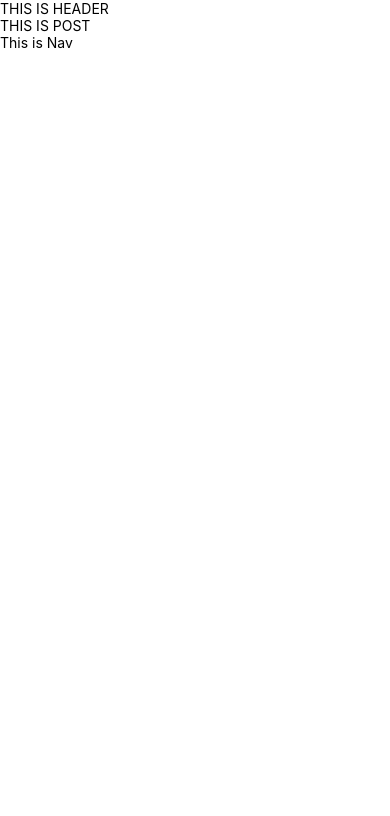
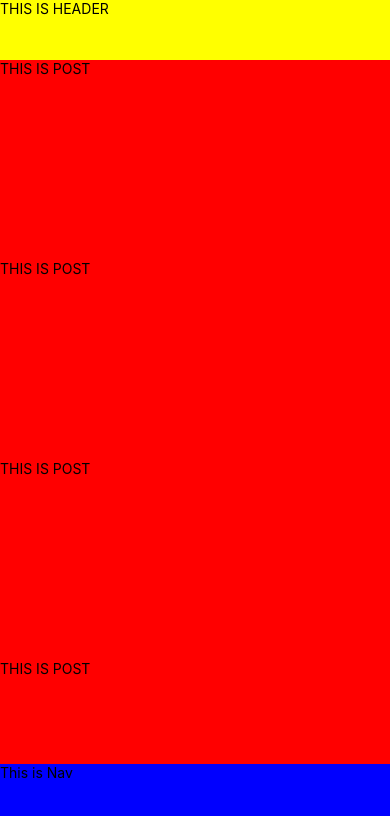
Before and after one commit to Jinho1011/Jinstagram, a React Native app: screen / in a window 390 px wide. Shown: the top 816 px of the page. Built offline with nearby package versions, Linux system fonts and the light colour scheme.

Commit message:
add Home components

```diff
--- a/App.js
+++ b/App.js
@@ -1,45 +1,31 @@
 import React from 'react';
-import {StatusBar, Text, View} from 'react-native';
+import {Text, View, ScrollView} from 'react-native';
+import styled from 'styled-components/native';
 
-const Header = () => {
-  return (
-    <View>
-      <Text>THIS IS HEADER</Text>
-    </View>
-  );
-};
+import Header from './Screens/Home/Header';
+import Post from './Screens/Home/Post';
+import Navigation from './Screens/Home/Navigation';
 
-const Post = () => {
-  return (
-    <View>
-      <Text>THIS IS POST</Text>
-    </View>
-  );
-};
-
-const PostContainer = () => {
-  return (
-    <View>
-      <Post></Post>
-    </View>
-  );
-};
-
-const Navigation = () => {
-  return (
-    <View>
-      <Text>This is Nav</Text>
-    </View>
-  );
-};
+const Home = styled.View`
+  flex: 1;
+  justify-content: space-between;
+`;
 
 const App = () => {
   return (
-    <View>
+    <Home>
       <Header></Header>
-      <PostContainer></PostContainer>
+      <ScrollView
+        showsVerticalScrollIndicator={false}
+        showsHorizontalScrollIndicator={false}>
+        <Post></Post>
+        <Post></Post>
+        <Post></Post>
+        <Post></Post>
+        <Post></Post>
+      </ScrollView>
       <Navigation></Navigation>
-    </View>
+    </Home>
   );
 };
 
--- /dev/null
+++ b/Screens/Home/Header.js
@@ -0,0 +1,19 @@
+import React from 'react';
+import {Text, View} from 'react-native';
+import styled from 'styled-components/native';
+
+const HeaderContainer = styled.View`
+  height: 60px;
+  flex-direction: row;
+  background-color: yellow;
+`;
+
+const Header = () => {
+  return (
+    <HeaderContainer>
+      <Text>THIS IS HEADER</Text>
+    </HeaderContainer>
+  );
+};
+
+export default Header;
--- /dev/null
+++ b/Screens/Home/Navigation.js
@@ -0,0 +1,18 @@
+import React from 'react';
+import {Text, View} from 'react-native';
+import styled from 'styled-components/native';
+
+const NavigationContainer = styled.View`
+  height: 80px;
+  background-color: blue;
+`;
+
+const Navigation = () => {
+  return (
+    <NavigationContainer>
+      <Text>This is Nav</Text>
+    </NavigationContainer>
+  );
+};
+
+export default Navigation;
--- /dev/null
+++ b/Screens/Home/Post.js
@@ -0,0 +1,18 @@
+import React from 'react';
+import {Text, View} from 'react-native';
+import styled from 'styled-components/native';
+
+const PostContainer = styled.View`
+  height: 200px;
+  background-color: red;
+`;
+
+const Post = () => {
+  return (
+    <PostContainer>
+      <Text>THIS IS POST</Text>
+    </PostContainer>
+  );
+};
+
+export default Post;
--- a/package.json
+++ b/package.json
@@ -11,7 +11,8 @@
   },
   "dependencies": {
     "react": "17.0.1",
-    "react-native": "0.64.1"
+    "react-native": "0.64.1",
+    "styled-components": "^5.3.0"
   },
   "devDependencies": {
     "@babel/core": "7.14.3",
```
Also changed, not shown: 1 other file (tests, documents, lock files or other folders).
